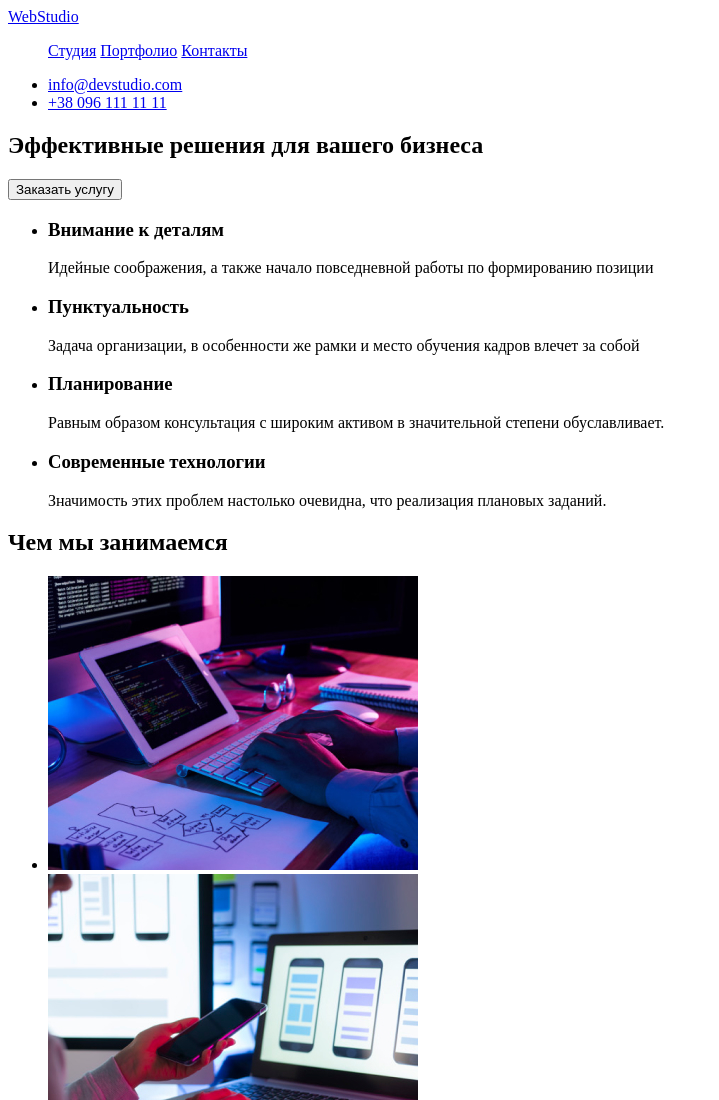
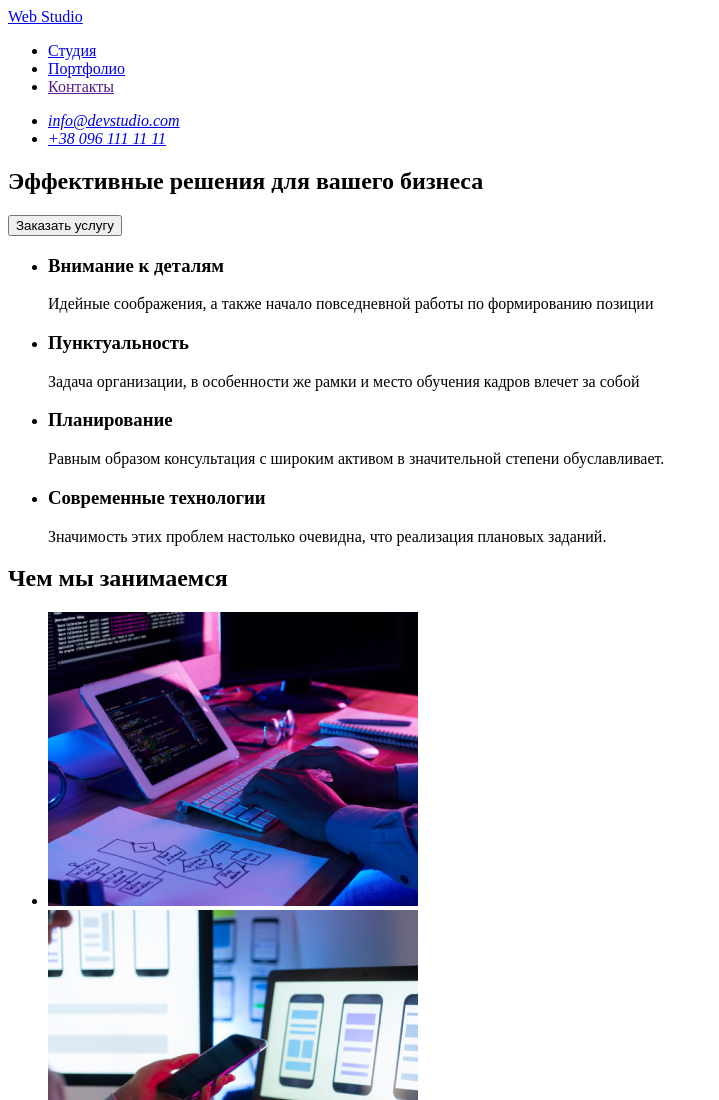
Before and after one commit to Ramanuch17/goit-markup-hw-01, a plain HTML site: page index.html in a window 1280 px wide. Shown: the top 1100 px of the page, without its empty margins (0-719 px from the left). Drawn offline with Linux system fonts and the light colour scheme.

Commit message:
корекція коду

```diff
--- a/index.html
+++ b/index.html
@@ -11,33 +11,33 @@
   <!-- Header start -->
 
   <header class="header">
-    <nav class="header__nav">
-      <a href="./index.html" class="header__logo-link">
-        WebStudio
+    <div class="main-nav">
+      <a href="./" class="logo">
+        Web Studio
       </a>
+      <nav class="link mario">
+        <ul class="nav">
+          <li class="item">
+            <a href="./index.html" class="link-current">Студия</a>
+          </li>
+          <li class="item">
+            <a href="./portfolio.html" class="link-nav">Портфолио</a>
+          </li>
+          <li class="item"><a href="" class="link-nav">Контакты</a></li>
+        </ul>
+      </nav>
 
-      <ul class="header__list">
-        <il class="header__item-studio">
-          <a href="#Studio" class="header__link">Студия</a>
-        </il>
-        <il class="header__item-portfolio">
-          <a href="#portfolio" class="header__link">Портфолио</a>
-        </il>
-        <il class="header__item-contact">
-          <a href="#contacts" class="header__link">Контакты</a>
-        </il>
-      </ul>
-
-      <ul class="header__contact">
-        <li class="header__contact-mail">
-          <a href="info@devstudio.com" class="header__contack-link">info@devstudio.com</a>
-        </li>
-        <li class="header__contact-tel">
-          <a href="tel:+380961111111" class="header__contack-link">+38 096 111 11 11</a>
-        </li>
-      </ul>
-    </nav>
-
+      <address>
+        <ul class="adress">
+          <li class="item">
+            <a href="mailto:info@devstudio.com">info@devstudio.com</a>
+          </li>
+          <li class="item">
+            <a href="tel:+380961111111">+38 096 111 11 11</a>
+          </li>
+        </ul>
+      </address>
+    </div>
   </header>
 
   <!-- Header end -->
```
